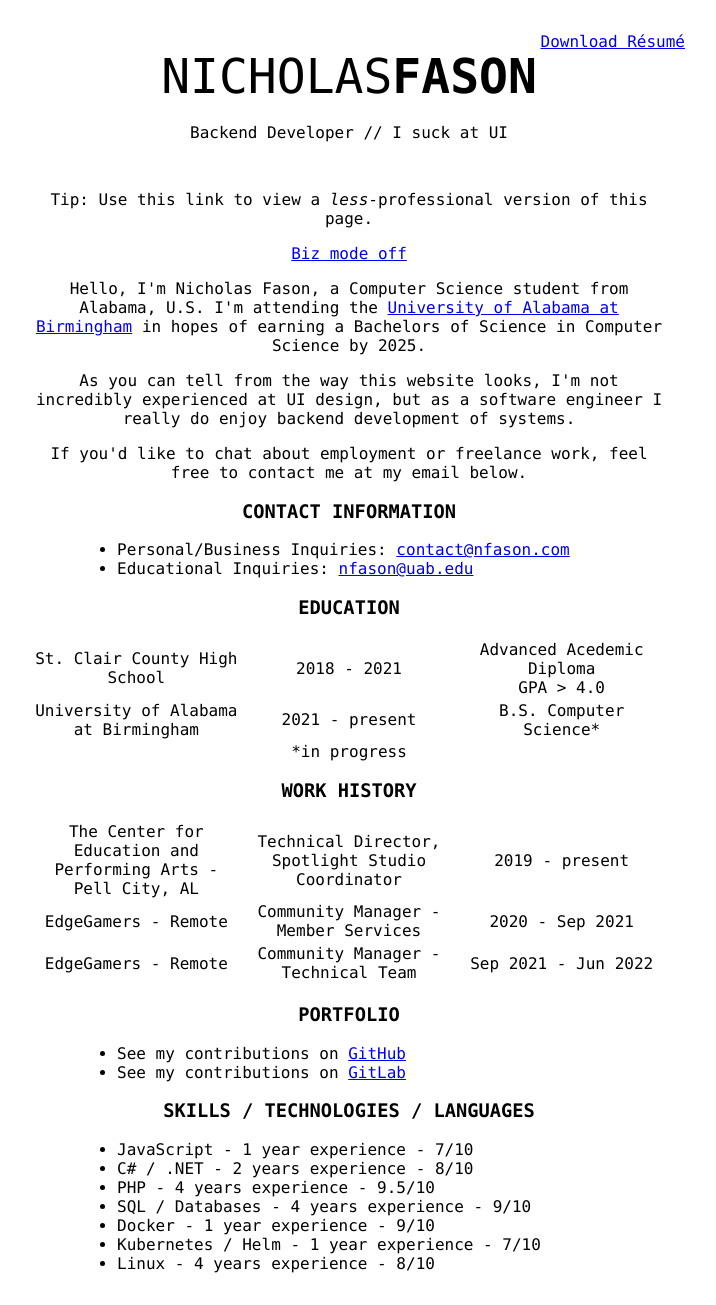
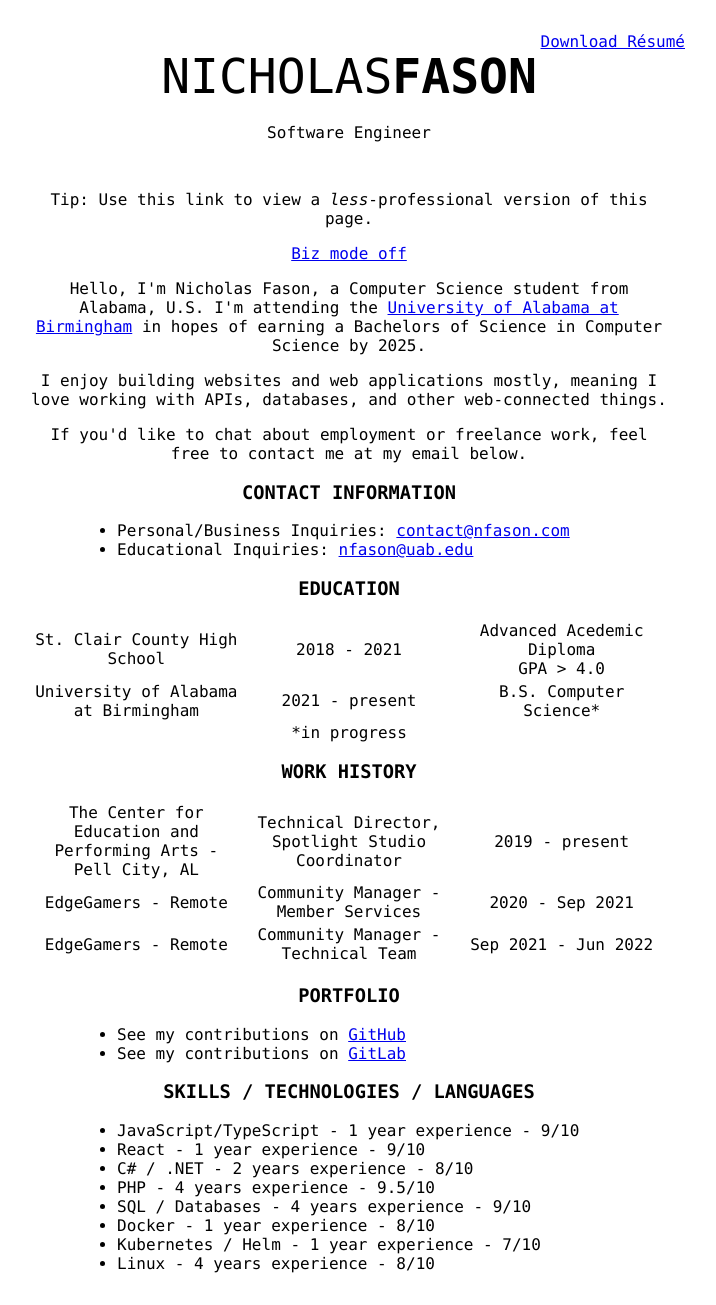
Before and after one commit to nootsponge/nfason.com, a React (Create React App) app: page /biz in a window 1280 px wide. Shown: the whole page, without its empty margins (291-1007 px from the left). Built offline with nearby package versions, Linux system fonts and the light colour scheme.

Commit message:
Update some info

```diff
--- a/src/App.js
+++ b/src/App.js
@@ -1,15 +1,12 @@
-import './App.css';
-import {
-  BrowserRouter as Router,
-  Routes,
-  Route
-} from "react-router-dom";
+import "./App.css";
+import { BrowserRouter as Router, Routes, Route } from "react-router-dom";
 
+import Biz from "./Biz";
+import Films from "./Films";
+import Games from "./Games";
+import Music from "./Music";
+import NotFound from "./NotFound";
 import Personal from "./Personal";
-import Biz from "./Biz"
-import NotFound from './NotFound';
-import Films from './Films';
-import Games from './Games';
 
 function App() {
   return (
@@ -19,6 +16,7 @@ function App() {
           <Route path="/biz" element={<Biz />} />
           <Route path="/films" element={<Films />} />
           <Route path="/games" element={<Games />} />
+          <Route path="/music" element={<Music />} />
           <Route path="/" element={<Personal />} />
           <Route path="*" element={<NotFound />} />
         </Routes>
--- a/src/Biz.js
+++ b/src/Biz.js
@@ -6,16 +6,38 @@ function Biz() {
     <>
       <Header />
 
-        <p>Tip: Use this link to view a <i>less</i>-professional version of this page.</p>
+      <p>
+        Tip: Use this link to view a <i>less</i>-professional version of this
+        page.
+      </p>
       <a href="/">Biz mode off</a>
-        <p>Hello, I'm Nicholas Fason, a Computer Science student from Alabama, U.S. I'm attending the <a href="https://uab.edu" target="_blank" rel="noreferrer">University of Alabama at Birmingham</a> in hopes of earning a Bachelors of Science in Computer Science by 2025.</p>
-        <p>As you can tell from the way this website looks, I'm not incredibly experienced at UI design, but as a software engineer I really do enjoy backend development of systems.</p>
-        <p>If you'd like to chat about employment or freelance work, feel free to contact me at my email below.</p>
+      <p>
+        Hello, I'm Nicholas Fason, a Computer Science student from Alabama, U.S.
+        I'm attending the{" "}
+        <a href="https://uab.edu" target="_blank" rel="noreferrer">
+          University of Alabama at Birmingham
+        </a>{" "}
+        in hopes of earning a Bachelors of Science in Computer Science by 2025.
+      </p>
+      <p>
+        I enjoy building websites and web applications mostly, meaning I love
+        working with APIs, databases, and other web-connected things.
+      </p>
+      <p>
+        If you'd like to chat about employment or freelance work, feel free to
+        contact me at my email below.
+      </p>
 
       <h3>CONTACT INFORMATION</h3>
       <ul>
-          <li>Personal/Business Inquiries: <a href="mailto:contact@nfason.com">contact@nfason.com</a></li>
-          <li>Educational Inquiries: <a href="mailto:nfason@uab.edu">nfason@uab.edu</a></li>
+        <li>
+          Personal/Business Inquiries:{" "}
+          <a href="mailto:contact@nfason.com">contact@nfason.com</a>
+        </li>
+        <li>
+          Educational Inquiries:{" "}
+          <a href="mailto:nfason@uab.edu">nfason@uab.edu</a>
+        </li>
       </ul>
 
       <h3>EDUCATION</h3>
@@ -23,7 +45,9 @@ function Biz() {
         <tr>
           <td>St. Clair County High School</td>
           <td>2018 - 2021</td>
-            <td>Advanced Acedemic Diploma <br /> GPA &gt; 4.0</td>
+          <td>
+            Advanced Acedemic Diploma <br /> GPA &gt; 4.0
+          </td>
         </tr>
         <tr>
           <td>University of Alabama at Birmingham</td>
@@ -54,13 +78,31 @@ function Biz() {
 
       <h3>PORTFOLIO</h3>
       <ul>
-          <li>See my contributions on <a href="https://github.com/NootSponge" target="_blank" rel="noreferrer">GitHub</a></li>
-          <li>See my contributions on <a href="https://gitlab.com/NootSponge" target="_blank" rel="noreferrer">GitLab</a></li>
+        <li>
+          See my contributions on{" "}
+          <a
+            href="https://github.com/NootSponge"
+            target="_blank"
+            rel="noreferrer"
+          >
+            GitHub
+          </a>
+        </li>
+        <li>
+          See my contributions on{" "}
+          <a
+            href="https://gitlab.com/NootSponge"
+            target="_blank"
+            rel="noreferrer"
+          >
+            GitLab
+          </a>
+        </li>
       </ul>
 
       <Experience />
     </>
-    )
+  );
 }
 
 export default Biz;
--- a/src/Components/Experience.js
+++ b/src/Components/Experience.js
@@ -2,28 +2,30 @@ function Experience() {
   var currentYear = new Date().getFullYear();
   const formatter = new Intl.RelativeTimeFormat();
 
-    var jsTime = (formatter.format(2021-currentYear, "year")).slice(0, -4);
-    var csharpTime = (formatter.format(2020-currentYear, "year")).slice(0, -4);
-    var phpTime = (formatter.format(2018-currentYear, "year")).slice(0, -4);
-    var sqlTime = (formatter.format(2018-currentYear, "year")).slice(0, -4);
-    var dockerTime = (formatter.format(2021-currentYear, "year")).slice(0, -4);
-    var k8sTime = (formatter.format(2021-currentYear, "year")).slice(0, -4);
-    var linuxTime = (formatter.format(2018-currentYear, "year")).slice(0, -4);
+  var jsTime = formatter.format(2021 - currentYear, "year").slice(0, -4);
+  var reactTime = formatter.format(2021 - currentYear, "year").slice(0, -4);
+  var csharpTime = formatter.format(2020 - currentYear, "year").slice(0, -4);
+  var phpTime = formatter.format(2018 - currentYear, "year").slice(0, -4);
+  var sqlTime = formatter.format(2018 - currentYear, "year").slice(0, -4);
+  var dockerTime = formatter.format(2021 - currentYear, "year").slice(0, -4);
+  var k8sTime = formatter.format(2021 - currentYear, "year").slice(0, -4);
+  var linuxTime = formatter.format(2018 - currentYear, "year").slice(0, -4);
 
   return (
     <>
       <h3>SKILLS / TECHNOLOGIES / LANGUAGES</h3>
       <ul class="end">
-                <li>JavaScript - {jsTime} experience - 7/10</li>
+        <li>JavaScript/TypeScript - {jsTime} experience - 9/10</li>
+        <li>React - {reactTime} experience - 9/10</li>
         <li>C# / .NET - {csharpTime} experience - 8/10</li>
         <li>PHP - {phpTime} experience - 9.5/10</li>
         <li>SQL / Databases - {sqlTime} experience - 9/10</li>
-                <li>Docker - {dockerTime} experience - 9/10</li>
+        <li>Docker - {dockerTime} experience - 8/10</li>
         <li>Kubernetes / Helm - {k8sTime} experience - 7/10</li>
         <li>Linux - {linuxTime} experience - 8/10</li>
       </ul>
     </>
-    )
+  );
 }
 
 export default Experience;
--- a/src/Components/Header.js
+++ b/src/Components/Header.js
@@ -1,11 +1,21 @@
 function Header() {
-    return (
-        <>
-            <a class="far-right" href="https://cdn.n00t.io/file/ntspng/Resume.pdf" target="_blank" rel="noreferrer">Download R&eacute;sum&eacute;</a>
-            <span class="beeg">NICHOLAS<b>FASON</b></span><br />
-            <span class="smol">Backend Developer // I suck at UI</span>
-        </>
-    )
+  return (
+    <>
+      <a
+        class="far-right"
+        href="https://cdn.n00t.io/file/ntspng/Resume.pdf"
+        target="_blank"
+        rel="noreferrer"
+      >
+        Download R&eacute;sum&eacute;
+      </a>
+      <span class="beeg">
+        NICHOLAS<b>FASON</b>
+      </span>
+      <br />
+      <span class="smol">Software Engineer</span>
+    </>
+  );
 }
 
 export default Header;
--- /dev/null
+++ b/src/Music.js
@@ -0,0 +1,15 @@
+import Header from "./Components/Header";
+
+function Music() {
+  return (
+    <>
+      <Header />
+
+      <a href="/">Go back home</a>
+
+      <p>I love music. This page is in progress, come back later.</p>
+    </>
+  );
+}
+
+export default Music;
--- a/src/Personal.js
+++ b/src/Personal.js
@@ -9,28 +9,46 @@ function Personal() {
       <a href="/biz">Biz mode on</a>
       <h3>You got something to say to me?</h3>
       <ul>
-          <li>Personal/Business Inquiries: <a href="mailto:contact@nfason.com">contact@nfason.com</a></li>
-          <li>Educational Inquiries: <a href="mailto:nfason@uab.edu">nfason@uab.edu</a></li>
-          <li>If you need me more urgently than an email then you should already have my phone number.</li>
+        <li>
+          Personal/Business Inquiries:{" "}
+          <a href="mailto:contact@nfason.com">contact@nfason.com</a>
+        </li>
+        <li>
+          Educational Inquiries:{" "}
+          <a href="mailto:nfason@uab.edu">nfason@uab.edu</a>
+        </li>
+        <li>Contact me via email for my phone number.</li>
       </ul>
 
       <h3>Some quick facts</h3>
       <ol>
-          <li>I'm a Computer Science student studying at the University of Alabama at Birmingham. Go Blazers!</li>
+        <li>
+          I'm a Computer Science student studying at the University of Alabama
+          at Birmingham. Go Blazers!
+        </li>
         <li>I'm from the south.</li>
         <li>I pronounce "pecan" like puh-kahn, not pee-can.</li>
         <li>I'm a Christian.</li>
-          <li>I'm literally obsessed with music.</li>
+        <li>
+          <a href="/music">Music moves me through life.</a>
+        </li>
       </ol>
 
       <h3>Hobbies include...</h3>
       <ul>
-          <li><a href="/films">Producing short films</a></li>
-          <li><a href="/games">Sucking at video games</a></li>
-          <li>Live event production (audio engineering, lighting design, livestreaming, etc.)</li>
+        <li>
+          <a href="/films">Producing short films</a>
+        </li>
+        <li>
+          <a href="/games">Sucking at video games</a>
+        </li>
+        <li>
+          Live event production (audio engineering, lighting design,
+          livestreaming, etc.)
+        </li>
       </ul>
     </>
-    )
+  );
 }
 
 export default Personal;
```
Lines whose indentation alone changed are shown as unchanged.
